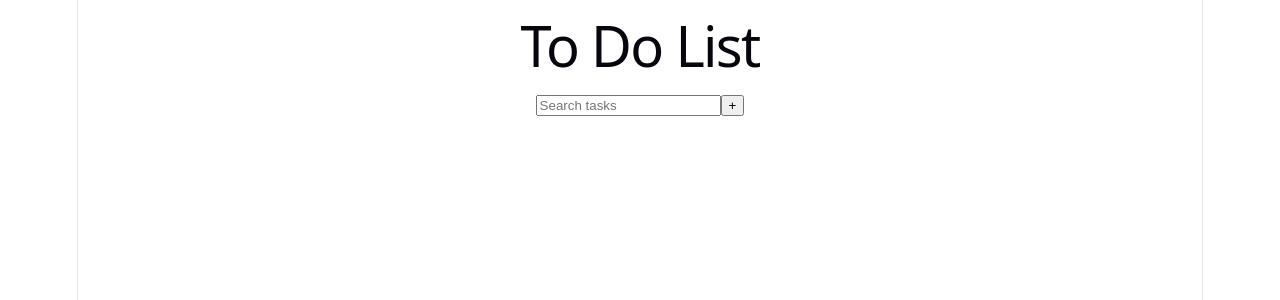
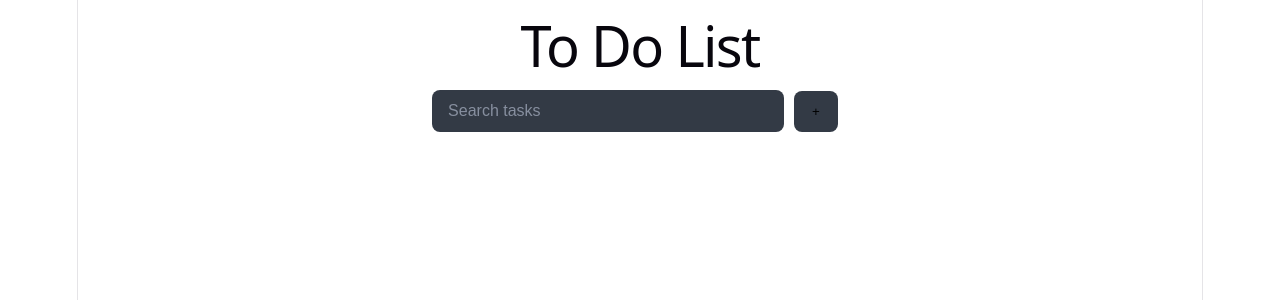
Before and after one commit to Lebowsky0202/todo-list, a React (Vite) app: page / in a window 1280 px wide. Shown: the top 300 px of the page. Built offline with nearby package versions, Linux system fonts and the light colour scheme.

Commit message:
feat: extract and style todo search controls

```diff
--- a/src/App.jsx
+++ b/src/App.jsx
@@ -1,5 +1,6 @@
 import { useEffect, useState } from 'react'
 import Modal from './components/Modal'
+import Search from './components/Search'
 import Tasks from './components/Tasks'
 
 function App() {
@@ -17,10 +18,7 @@ function App() {
 	return (
 		<div>
 			<h1>To Do List</h1>
-			<div>
-				<input type='text' placeholder='Search tasks' />
-				<button onClick={() => setIsOpen(true)}>+</button>
-			</div>
+			<Search setIsOpen={setIsOpen} />
 			<Tasks tasks={tasks} setTasks={setTasks} />
 			<Modal
 				isOpen={isOpen}
--- /dev/null
+++ b/src/components/Search/Search.module.css
@@ -0,0 +1,30 @@
+.search input {
+	padding: 12px 16px;
+	width: 320px;
+
+	font-size: 16px;
+	color: #fff;
+
+	background: #333a45;
+	border: none;
+	border-radius: 8px;
+
+	outline: none;
+	transition:
+		border-color 0.2s ease,
+		box-shadow 0.2s ease;
+}
+.search input::placeholder {
+	color: #878f9f;
+}
+.search input:hover {
+	border-color: #a6a6b0;
+}
+
+.search button {
+	margin: 0 10px;
+	padding: 13px 18px;
+	border-radius: 8px;
+	background: #333a45;
+	border: none;
+}
--- /dev/null
+++ b/src/components/Search/index.jsx
@@ -0,0 +1,12 @@
+import cls from './Search.module.css'
+
+const Search = ({ setIsOpen }) => {
+	return (
+		<div className={cls.search}>
+			<input type='text' placeholder='Search tasks' />
+			<button onClick={() => setIsOpen(true)}>+</button>
+		</div>
+	)
+}
+
+export default Search
```
